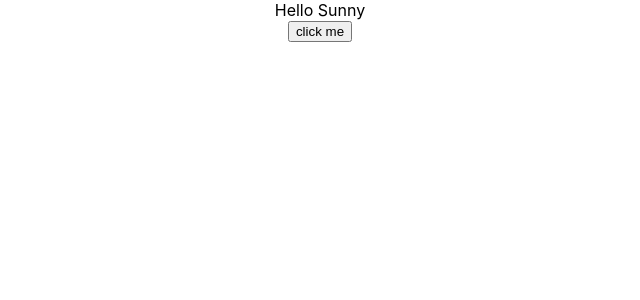
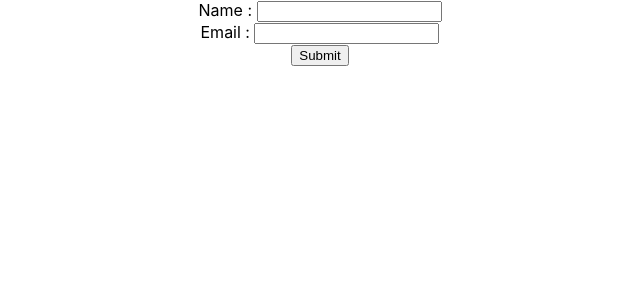
Before and after one commit to Sunny-Raj-91/DoReact, a React (Create React App) app in the folder my-app/: page / in a window 1280 px wide. Shown: the top 300 px of the page, without its empty margins (320-960 px from the left). Built offline with nearby package versions, Linux system fonts and the light colour scheme.

Commit message:
forms example added

```diff
--- a/my-app/src/App.tsx
+++ b/my-app/src/App.tsx
@@ -1,20 +1,24 @@
 import React from 'react';
 import './App.css';
-import Hello from './components/Hello';
-import HomePage from './components/HomePage'
+import Form from './components/Form';
+// import Hello from './components/Hello';
+// import HomePage from './components/HomePage'
+// import NameList from './components/NameList';
 
 function App() {
 
-  const clickMe = (message:string)=>{
-   console.log(message);
-  }
-const helloWorld = function(message:string){
-console.log(message)
-}
+//   const clickMe = (message:string)=>{
+//    console.log(message);
+//   }
+// const helloWorld = function(message:string){
+// console.log(message)
+// }
   return (
     <div className="App">
-      <Hello name='Sunny' click = {clickMe} fn = {helloWorld}/>
-      <HomePage/>
+      <Form/>
+      {/* <Hello name='Sunny' click = {clickMe} fn = {helloWorld}/> */}
+      {/* <HomePage/> */}
+      {/* <NameList/> */}
     </div>
   );
 }
--- /dev/null
+++ b/my-app/src/components/Form.tsx
@@ -0,0 +1,56 @@
+import React, { ChangeEvent, Component, FormEvent } from 'react';
+
+
+interface FormState{
+    name : string,
+    email : string
+}
+
+interface FormProps{}
+
+class Form extends Component<FormProps,FormState> {
+
+    constructor(props:FormProps){
+        super(props);
+        this.state = {
+            name : '',
+            email :''
+        }
+    }
+
+    handleNameChange: ((event: ChangeEvent<HTMLInputElement>) => void) | undefined = (event) =>{
+        this.setState({
+            name : event.target.value
+        })
+    }
+    handleNameChangemailChange: ((event: ChangeEvent<HTMLInputElement>) => void) | undefined = event =>{
+        this.setState({
+            email : event.target.value
+        })
+    }
+    handleFormSubmit: ((event: FormEvent<HTMLFormElement>) => void) | undefined = event => {
+        console.log(event);
+        alert(`${this.state.name}  ${this.state.email}`)
+        event.preventDefault()
+    }
+
+
+
+    render() {
+        return (
+            <div>
+                <form onSubmit = {this.handleFormSubmit}>
+                    <label>Name : </label>
+                    <input type='text' value={this.state.name} onChange={this.handleNameChange}></input>
+                    <br></br>
+                    <label>Email : </label>
+                    <input type='email' value = {this.state.email} onChange={this.handleNameChangemailChange}></input>
+                    <br/>
+                    <button type='submit'>Submit</button>
+                </form>
+            </div>
+        );
+    }
+}
+
+export default Form;
--- a/my-app/src/components/HomePage.tsx
+++ b/my-app/src/components/HomePage.tsx
@@ -9,12 +9,12 @@ interface HomePageProps{
 
 class HomePage extends Component<HomePageProps,HomePageStates> {
 
-    constructor(props : HomePageProps,state : HomePageStates){
+    constructor(props : HomePageProps){
         super(props)
        this.state = {
-           size : ''
+           size : window.innerWidth.toString()
        }
-       console.log('constructor called')
+       //console.log('constructor called')
 
 
        this.resize = this.resize.bind(this)
@@ -27,15 +27,15 @@ class HomePage extends Component<HomePageProps,HomePageStates> {
         })
     }
     componentDidUpdate(){
-        console.log('componentDidUpdate called')
+        //console.log('componentDidUpdate called')
     }
     componentDidMount(){
-        console.log('componentDidMount called')
+        //console.log('componentDidMount called')
         window.addEventListener('resize',this.resize)
     }
 
     componentWillUnmount() {
-       console.log('componentWillUnmount called')
+       //console.log('componentWillUnmount called')
     }
 
     render() {
--- /dev/null
+++ b/my-app/src/components/NameList.tsx
@@ -0,0 +1,22 @@
+import React from 'react'
+import Persons from './Person'
+
+
+function  NameList(){
+    const names = [
+        {name : 'Clark', age : 20, skill : 'Angular'},
+        {name : 'Bruce', age : 24, skill : 'Vue'},
+        {name : 'Diana', age : 19, skill : 'React'}
+
+        ]
+    return(
+        <div>
+            {
+                names.map((person,key)=>
+                <Persons key={key} person={person}  />
+                )
+            }
+        </div>
+    )
+}
+export default NameList
```
Also changed, not shown: my-app/src/components/Person.tsx (added, +23 -0 lines).
